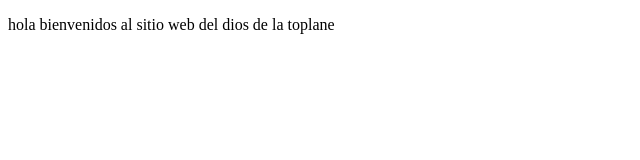
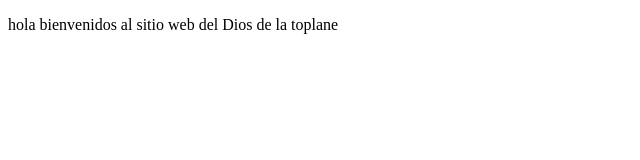
Before and after one commit to carjuant/proyectoDemoCursoPrework, a plain HTML site: page index.html in a window 1280 px wide. Shown: the full height of the page, 0-640 px from the left. Drawn offline with Linux system fonts and the light colour scheme.

Commit message:
cambios agregamos d mayuscula del mejor de la toplane

```diff
--- a/index.html
+++ b/index.html
@@ -8,7 +8,7 @@
 </head>
 <body>
     <p>
-        hola bienvenidos al sitio web del dios de la toplane
+        hola bienvenidos al sitio web del Dios de la toplane
     </p>
 
 </body>
```
